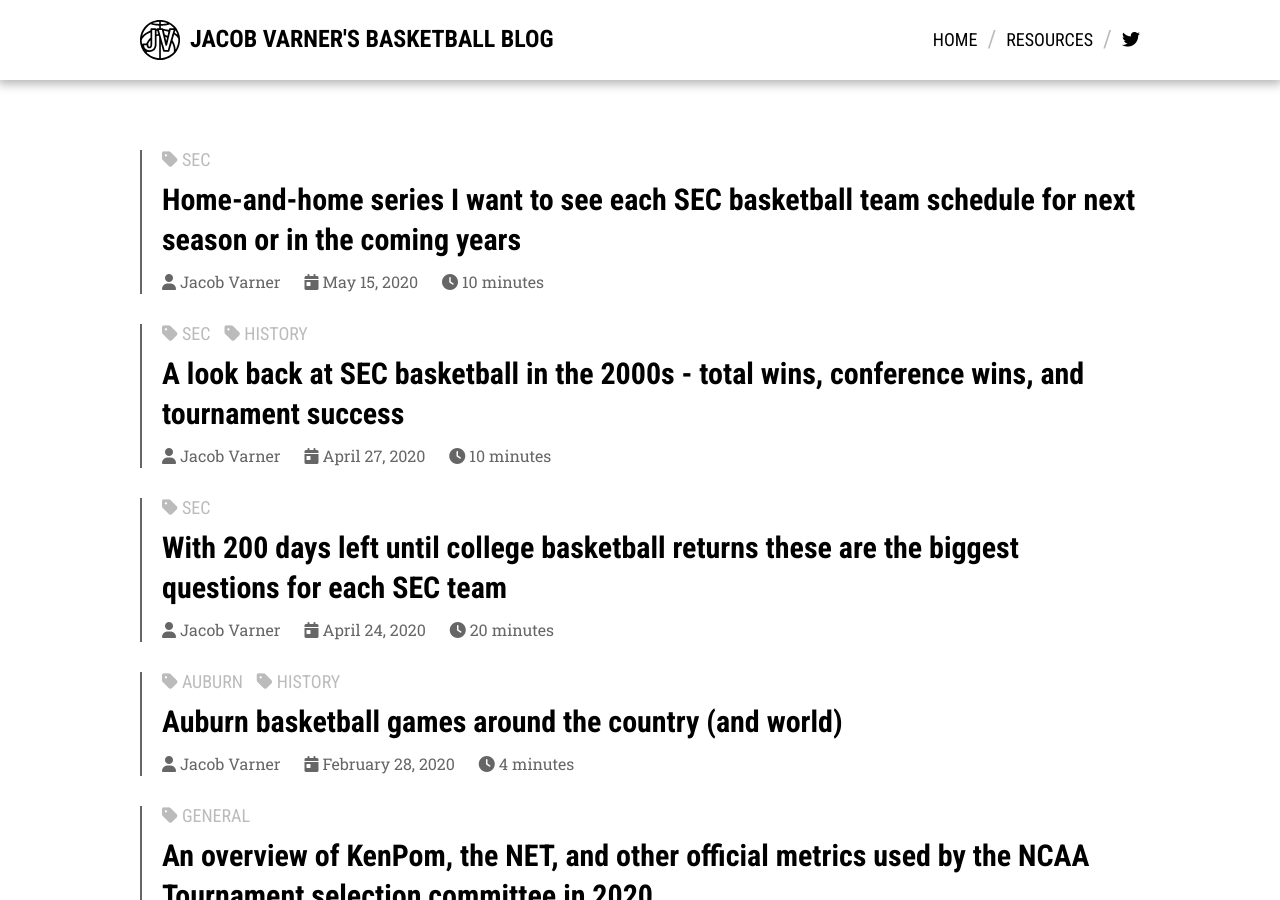
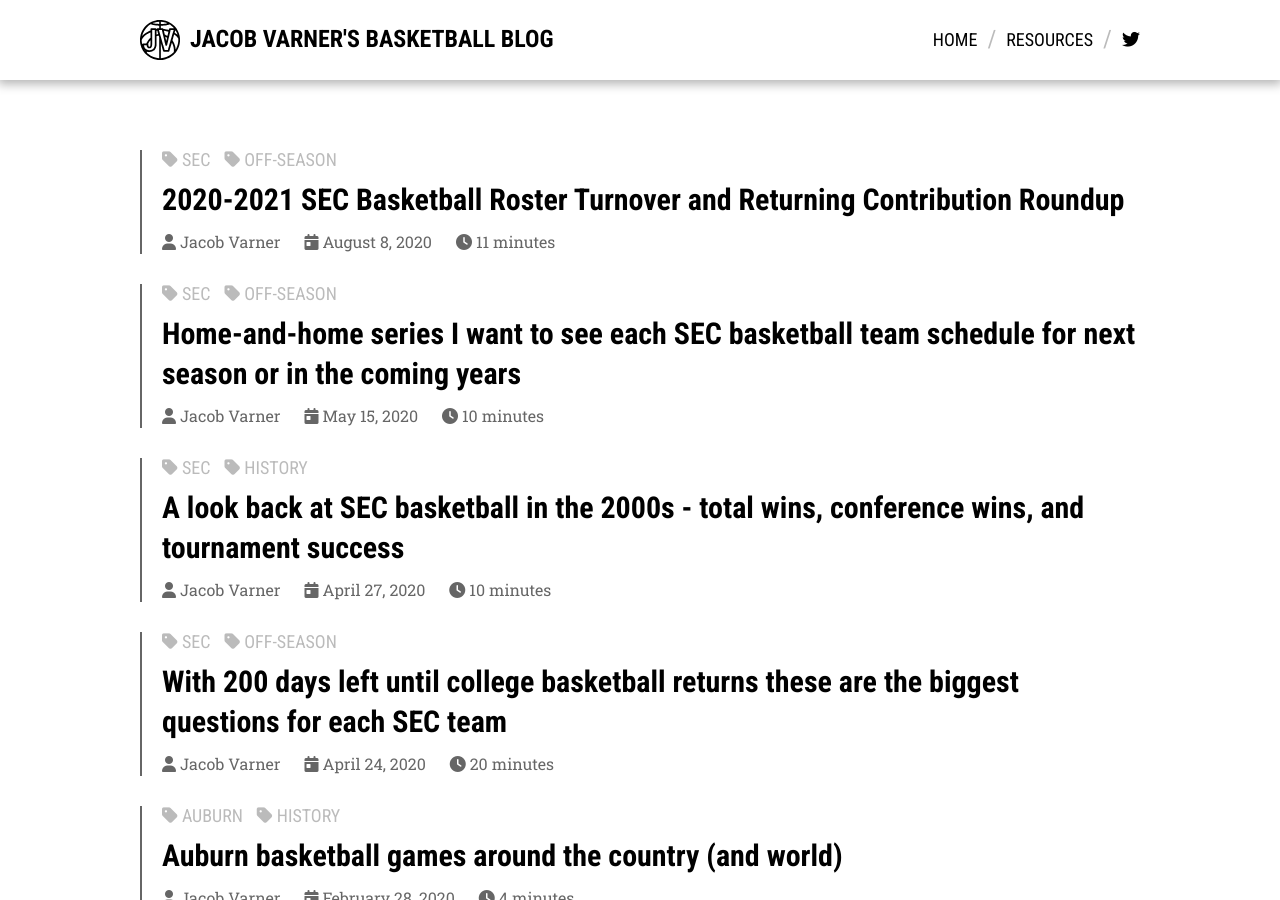
Before and after one commit to jacobvarner/hoops-jacobvarner, a Jekyll site: the page built from index.html, in a window 1280 px wide and 900 px high. Built offline with Jekyll 4.4.1, drawn with Linux system fonts in a browser that asks for light colours; nearby versions of some CDN libraries; the list of posts is cut into pages by our own code; some of the changed lines change nothing that is shown.

Commit message:
Added a new post on the roster turnover for the SEC.

```diff
--- a/_posts/2020-4-24-with-200-days-until-college-basketball-returns-these-are-the-biggest-questions-for-each-sec-basketball-team.md
+++ b/_posts/2020-4-24-with-200-days-until-college-basketball-returns-these-are-the-biggest-questions-for-each-sec-basketball-team.md
@@ -2,7 +2,7 @@
 layout: post
 title: With 200 days left until college basketball returns these are the biggest questions for each SEC team
 author: Jacob Varner
-tags: [SEC]
+tags: [SEC, Off-Season]
 time_to_read: 20 minutes
 ---
 
--- a/_posts/2020-5-15-home-and-home-series-I-want-to-see-each-sec-basketball-team-schedule-next-season-or-in-the-coming-years.md
+++ b/_posts/2020-5-15-home-and-home-series-I-want-to-see-each-sec-basketball-team-schedule-next-season-or-in-the-coming-years.md
@@ -2,7 +2,7 @@
 layout: post
 title: Home-and-home series I want to see each SEC basketball team schedule for next season or in the coming years
 author: Jacob Varner
-tags: [SEC]
+tags: [SEC, Off-Season]
 time_to_read: 10 minutes
 ---
 
--- /dev/null
+++ b/_posts/2020-8-8-2020-2021-sec-basketball-roster-turnover-and-returning-contribution-roundup.md
@@ -0,0 +1,357 @@
+---
+layout: post
+title: 2020-2021 SEC Basketball Roster Turnover and Returning Contribution Roundup
+author: Jacob Varner
+tags: [SEC, Off-Season]
+time_to_read: 11 minutes
+---
+
+To say it's been an odd off-season would be a major understatement, and even after college basketball shutting down almost five months ago, a totally normal 2020-2021 season is still in doubt. Despite all the uncertainty and incomplete end to last season, it seems that the rosters should be set for the upcoming season, whatever it may look like.
+
+I've been tracking roster changes all off-season, and now that all turnover should be mostly complete, I thought it was a good time to look at what each team loses and gains from both a personnel and statistical sense. With practice time and the transition to new situations likely looking different this fall, having less turnover could be even more advantageous this year than other years.
+
+Once there is a better sense of what the season will look like and schedules are finalized for each of the teams, I'll probably end up using this information to form my predictions, but for now I just have few general thoughts and observations.
+
+For each team, I have indicated players that have left, newly joined the team, and are continuing with their career. I've noted why certain players are leaving, and with the NBA Draft deadline passed (at least as far as the NCAA is concerned) this should be as finalized as can be with everything going on. I've noted the recruiting rankings of incoming players as well as whether incoming transfers are immediately eligible to play or currently have to sit out a year (%). I imagine more players will get eligibility waivers this year, but for now, I've assumed that everyone other than grad transfers and those that have already received a waiver will have to sit out.
+
+When calculating the returning contributions for each team, I included transfers that had to sit out last year as returning scholarship players because I believe that players that have a year to learn the system are a significant benefit to a team, especially this year. These players are obviously not included in the returning points, rebounds, assists, and minutes, however. Along with each percentage, I have included where that ranks compared to the rest of the SEC.
+
+_Recruiting class rankings and player rankings are based on the [247Sports Composite ratings](https://247sports.com/Season/2020-Basketball/CompositeTeamRankings/) as of August 7th._
+
+{% include ad-content.html %}
+
+### Alabama Crimson Tide
+
+![Alabama Basketball 2020 Roster Turnover][image1]
+
+**Returning Scholarship Players:** 53.85% (8th)
+
+**Returning Points:** 54.17% (9th)
+
+**Returning Rebounds:** 53.85% (9th)
+
+**Returning Assists:** 48.07% (8th)
+
+**Returning Minutes:** 52.73% (9th)
+
+**Incoming Recruiting Class National Rank:** 12th (6th)
+
+Entering his second season in Tuscaloosa, Nate Oats has to be thrilled to have John Petty back for his senior season. A healthy Herb Jones and young Jaden Shackelford with a quality year of experience under his belt will also help with the transition. The Crimson Tide are right in the middle of the league for all the returning contribution categories, but they still have plenty of talent joining the squad with the 12th ranked recruiting class, key transfers, and Jahvon Quinerly eligible after sitting out last season as a result of his transfer from Villanova.
+
+Nate Oats has plenty of weapons going into the season, and as a result Alabama is already getting tons of pre-season praise and expectations are reasonably high. If the incoming talented back court can help offset the loss of a projected first round draft pick in Kira Lewis and Alex Reese and Herb Jones can help the trio of 4-star forwards get acclimated and create a formidable front court, Alabama certainly has the potential for compete at the top of a very deep league this season.
+
+{% include ad-content.html %}
+
+### Arkansas Razorbacks
+
+![Arkansas Basketball 2020 Roster Turnover][image2]
+
+**Returning Scholarship Players:** 46.15% (10th)
+
+**Returning Points:** 33.39% (10th)
+
+**Returning Rebounds:** 25.05% (12th)
+
+**Returning Assists:** 23.10% (12th)
+
+**Returning Minutes:** 32.71% (12th)
+
+**Incoming Recruiting Class National Rank:** 8th (4th)
+
+Mason Jones leaving one year early for the NBA Draft is certainly leaving big shoes to fill, but Isaiah Joe opting to withdraw from the Draft and return gives Eric Musselman plenty of skill and experience in his own right. Similar to Alabama, Arkansas also loaded up with 4-stars and key transfers in the off-season and will hope that they all gel well and can make the most of whatever pre-season practice the current situation allows them.
+
+Having three grad transfers joining the team will help make up for the loss of upperclassmen, but the Razorbacks are going to need their three top-100 recruits to play up to the expectations of their rankings if the Razorbacks want to offset the large amount of contribution that is missing from last season.
+
+{% include ad-content.html %}
+
+### Auburn Tigers
+
+![Auburn Basketball 2020 Roster Turnover][image3]
+
+**Returning Scholarship Players:** 53.85% (8th)
+
+**Returning Points:** 15.87% (13th)
+
+**Returning Rebounds:** 18.48% (13th)
+
+**Returning Assists:** 10.58% (13th)
+
+**Returning Minutes:** 21.53% (13th)
+
+**Incoming Recruiting Class National Rank:** 9th (5th)
+
+It's a shame that Auburn's five seniors and star freshman Isaac Okoro didn't get the opportunity to make another March Madness run, but not Bruce Pearl has a major rebuilding project on his hands going into a year with a lot of unknowns. While almost all of the contribution is gone, Auburn does have bodies returning from last season's roster and that should count for something given the benefit of a full year of practice time and flashes of talent in some games down the stretch.
+
+Bruce Pearl did a good job of following up the 2020 Final Four run, but this challenge will likely be even bigger. A top-10 recruiting class led by Auburn's first McDonald's All-American, Sharife Cooper, will have a lot of early pressure, but based on the recruiting and talent scouting track record from the last few seasons I wouldn't doubt at least another freshman having a breakout year similar to Isaac Okoro and Chuma Okeke from the past two seasons. Expectations should stay low for Auburn this season, but low expectations is where Bruce Pearl has thrived almost his entire time at Auburn.
+
+{% include ad-content.html %}
+
+### Florida Gators
+
+![Florida Basketball 2020 Roster Turnover][image4]
+
+**Returning Scholarship Players:** 69.23% (3rd)
+
+**Returning Points:** 65.62% (4th)
+
+**Returning Rebounds:** 58.06% (7th)
+
+**Returning Assists:** 38.04% (10th)
+
+**Returning Minutes:** 68.03% (5th)
+
+**Incoming Recruiting Class National Rank:** 38th (10th)
+
+In most categories, Florida has a good amount of their contribution from last year returning, but it's most clear by the assists number that Andrew Nembhard opting to withdraw from the NBA Draft but transfer to Gonzaga will leave a key role open. Mike White still has quite a bit of talent returning and a decent recruiting class paired with two transfers that had to sit out last season.
+
+Florida almost always finds a way to work themselves towards the top of the SEC standings by the end of the year, but in my opinion, Mike White has also struggled to meet high expectations recently, especially in the beginning of the seasons. Nothing on Florida's roster gives me indication that they'll be a top team in the conference this season, but maybe a more average expectation is what the Gators need for Mike White to get his team to play to their potential for a full season.
+
+{% include ad-content.html %}
+
+### Georgia Bulldogs
+
+![Georgia Basketball 2020 Roster Turnover][image5]
+
+**Returning Scholarship Players:** 38.46% (11th)
+
+**Returning Points:** 30.56% (11th)
+
+**Returning Rebounds:** 27.15% (11th)
+
+**Returning Assists:** 43.39% (9th)
+
+**Returning Minutes:** 36.15% (11th)
+
+**Incoming Recruiting Class National Rank:** 33rd (8th)
+
+The Bulldogs finished almost dead last in the league last season and then lost a majority of their contribution with potential top pick Anthony Edwards and Rayshaun Hammonds leaving for the NBA Draft along with three key graduating seniors. Tom Crean did pick up some good grad transfers to help with the transition, but without a major star recruit last year, it'll be a tough task for Georgia to play for any relevance in the SEC this upcoming season.
+
+I think that the addition of Justin Kier from George Mason and Andrew Garcia from Stony Brook along with a returning Sahvir Wheeler that showed flashes last season, Georgia will have pretty good back court that can help steer the team. However, I don't see a lot coming in in the front court that can easily offset what the Bulldogs are losing. Tom Crean is a big name that has the potential to keep bringing excitement to Athens, but without a major NBA prospect and almost no real success on the court, it'll be hard for him to keep his seat from getting perpetually warm...again.
+
+{% include ad-content.html %}
+
+### Kentucky Wildcats
+
+![Kentucky Basketball 2020 Roster Turnover][image6]
+
+**Returning Scholarship Players:** 15.38% (14th)
+
+**Returning Points:** 5.98% (14th)
+
+**Returning Rebounds:** 8.71% (14th)
+
+**Returning Assists:** 1.20% (14th)
+
+**Returning Minutes:** 7.62% (14th)
+
+**Incoming Recruiting Class National Rank:** 1st (1st)
+
+In typical John Calipari fashion, Kentucky once again loses almost every bit of contribution from the previous year, but replaces it with a top notch recruiting class. With five top-40 prospects coming to Lexington there is once again plenty of talent for the Wildcats, but the biggest question remaining that will determine if this Kentucky team is a national title contender or just a SEC contender is the eligibility of Wake Forest transfer, Oliver Sarr.
+
+The complete roster turnover certainly isn't an unfamiliar situation for the Wildcats, but with the potential of limited practice time and a possible conference only schedule, it could be interesting to see how it affects the young, talented team. Typically Kentucky has slight growing pains at the beginning of a season and then almost always finds their form when it matters most, but I would expect an atypical schedule could make that an even bigger issue and put more pressure on the young guys to get it going even earlier.
+
+{% include ad-content.html %}
+
+### LSU Tigers
+
+![LSU Basketball 2020 Roster Turnover][image7]
+
+**Returning Scholarship Players:** 38.46% (11th)
+
+**Returning Points:** 54.43% (8th)
+
+**Returning Rebounds:** 53.90% (8th)
+
+**Returning Assists:** 58.79% (5th)
+
+**Returning Minutes:** 56.22% (8th)
+
+**Incoming Recruiting Class National Rank:** 6th (3rd)
+
+With Emmitt Williams opting to remain in the NBA Draft and Skyler Mays graduating, LSU is losing key pieces, but they got more good news overall with Trendon Watford and Javonte Smart deciding to return. Another top recruiting class will also help Will Wade and the Tigers reload and once again compete for the SEC championship.
+
+At this point, I think Kentucky, LSU, and Tennessee look like the front-runners in the SEC, but depending on how things continue to develop regarding delays and schedule changes, the Tigers will get the added benefit of having key returning pieces from another good team last year to help their young and talented additions have more time to adjust and contribute.
+
+{% include ad-content.html %}
+
+### Mississippi Rebels
+
+![Mississippi Basketball 2020 Roster Turnover][image8]
+
+**Returning Scholarship Players:** 69.23% (3rd)
+
+**Returning Points:** 54.62% (7th)
+
+**Returning Rebounds:** 61.39% (5th)
+
+**Returning Assists:** 64.16% (4th)
+
+**Returning Minutes:** 60.79% (7th)
+
+**Incoming Recruiting Class National Rank:** 64th (12th)
+
+Ole Miss will be missing quite a bit of scoring with Breein Tyree graduating, but they return a good enough portion of their roster with more experience under their belts. The addition of two graduate transfers will help the Rebels be one of the more experienced teams in the league, and that might end up being an extra benefit this season.
+
+The experience and known talent will be very beneficial, but Kermit Davis also has a top-40 freshman guard, Matthew Murrell, coming in to add even more scoring and hopefully be a quality replacement for Tyree. Kermit Davis has shown signs of being one of the better coaches in the league, so with the addition of a top recruit and plenty of returning talent, Ole Miss might have a chance to take their shot at competing for the top of the league and a chance to return to the NCAA tournament, whatever it may end up looking like.
+
+{% include ad-content.html %}
+
+### Mississippi State Bulldogs
+
+![Mississippi State Basketball 2020 Roster Turnover][image9]
+
+**Returning Scholarship Players:** 30.77% (13th)
+
+**Returning Points:** 27.87% (12th)
+
+**Returning Rebounds:** 28.53% (10th)
+
+**Returning Assists:** 26.51% (11th)
+
+**Returning Minutes:** 36.97% (10th)
+
+**Incoming Recruiting Class National Rank:** 36th (9th)
+
+Despite having just one scholarship senior last season, Ben Howland finds himself with quite the turnaround after three players elected to declare early for the NBA Draft and four other scholarship players transferred. Given all of the talent and contribution not returning, I'm not sure an average recruiting class with all but one of the five man group being ranked outside of the top-200 is going to cut it.
+
+Mississippi State had one of their better chances to challenge for the SEC championship last season and ended up finishing fourth. Now with so much turnover and not a lot of incoming talent that immediately stands out, Ben Howland might have his most difficult coaching job since taking over in Starkville five years ago.
+
+{% include ad-content.html %}
+
+### Missouri Tigers
+
+![Missouri Basketball 2020 Roster Turnover][image10]
+
+**Returning Scholarship Players:** 76.92% (2nd)
+
+**Returning Points:** 88.37% (1st)
+
+**Returning Rebounds:** 76.35% (1st)
+
+**Returning Assists:** 94.60% (1st)
+
+**Returning Minutes:** 88.18% (1st)
+
+**Incoming Recruiting Class National Rank:** 157th (14th)
+
+Missouri is retuning almost everybody and leads the SEC in contribution for points, rebounds, assists and minutes. There were times last season where it looked like the Tigers were showing signs of finally figuring things out in Columbia, but with every major player other than Reed Nikko returning, Cuonzo Martin's squad could finally be relevant. At the very least, Missouri has the title of sleeper on lock for next season.
+
+I've mentioned several times throughout this post that I think experience will be more valuable than talent next season because of the uncertainty and likely loss of practice time, therefore I will not be shocked if Missouri uses that massive advantage to makes some noise this year. Now is the time to make the most of it, because with six seniors and three juniors next season and just a single low ranked recruit adding youth there might not be a better opportunity for the Tigers.
+
+{% include ad-content.html %}
+
+### South Carolina Gamecocks
+
+![South Carolina Basketball 2020 Roster Turnover][image11]
+
+**Returning Scholarship Players:** 84.62% (1st)
+
+**Returning Points:** 73.49% (2nd)
+
+**Returning Rebounds:** 66.67% (3rd)
+
+**Returning Assists:** 74.38% (2nd)
+
+**Returning Minutes:** 73.96% (2nd)
+
+**Incoming Recruiting Class National Rank:** 94th (13th)
+
+Like Missouri, South Carolina returns a ton of contribution, but in South Carolina's case, they're coming off another signature Frank Martin season where the Gamecocks surpassed expectations and still managed to finish in the top half of the league. AJ Lawson deciding to withdraw from the NBA Draft and return will be a key piece for the Gamecocks to rely on and I trust Frank Martin to make the most of all the returning experience and get them playing together well.
+
+After sitting out last season, Seventh Woods is also now eligible after transferring from North Carolina and he's also joined by two 3-star recruits as the only newcomers. I believe that the SEC will have even more talent this upcoming season than the last two years, but given South Carolina finished at 10-8 last year and returns almost everyone, I'd lean towards a top half finish for Frank Martin's squad being the floor going into the year and if they surpass expectations like they often do, another run in the NCAA tournament is possible.
+
+{% include ad-content.html %}
+
+### Tennessee Volunteers
+
+![Tennessee Basketball 2020 Roster Turnover][image12]
+
+**Returning Scholarship Players:** 69.23% (3rd)
+
+**Returning Points:** 67.68% (3rd)
+
+**Returning Rebounds:** 69.69% (2nd)
+
+**Returning Assists:** 56.47% (7th)
+
+**Returning Minutes:** 68.69% (3rd)
+
+**Incoming Recruiting Class National Rank:** 4th (2nd)
+
+Jordan Bowden and Lamonte Turner are big losses for the Vols, but they are still in a great position to get back to the top of the league with Yves Pons opting to withdraw from the NBA Draft and return at the last moment to join John Fulkerson to anchor the front court. While Tennessee is another team returning a bunch of talent, they also add the nations 4th best recruiting class that includes two 5-star, top-20 players.
+
+Rick Barnes has probably the most talent returning and adds the second best recruiting class in the SEC. While the SEC seems to be made up of teams either returning key talent or adding a bunch of new talent this year, Tennessee manages to do both. The SEC will be nothing close to a easy league to predict, but assuming everything goes as planned, I think I'm already fairly confident in picking Tennessee as the preseason favorite.
+
+{% include ad-content.html %}
+
+### Texas A&M Aggies
+
+![Texas A&M Basketball 2020 Roster Turnover][image13]
+
+**Returning Scholarship Players:** 61.54% (7th)
+
+**Returning Points:** 60.56% (5th)
+
+**Returning Rebounds:** 60.16% (6th)
+
+**Returning Assists:** 68.47% (3rd)
+
+**Returning Minutes:** 65.31% (6th)
+
+**Incoming Recruiting Class National Rank:** 19th (7th)
+
+Buzz Williams joins Nate Oates and Eric Musselman as the most recent batch of highly touted up-and-coming coaches to join the league last season. With all going into their second year in the SEC, Buzz Williams will try to keep up with them through returning talent and a highly ranked recruiting class of his own.
+
+The Aggies won enough games last season to finish in the top of the league after a pretty poor non-conference showing. If Buzz Williams can get this years team to match the full season to last year's conference play success, Texas A&M might have enough to make it back to the post-season. The two top-100, 4-stars joining the squad along with graduate transfer Kevin Marfo should provide a spark to pair with the returning skill and hopefully the Aggies can get back into conference title convention if things go their way.
+
+{% include ad-content.html %}
+
+### Vanderbilt Commodores
+
+![Vanderbilt Basketball 2020 Roster Turnover][image14]
+
+**Returning Scholarship Players:** 69.23% (3rd)
+
+**Returning Points:** 57.12% (6th)
+
+**Returning Rebounds:** 66.67% (3rd)
+
+**Returning Assists:** 57.26% (6th)
+
+**Returning Minutes:** 68.37% (4th)
+
+**Incoming Recruiting Class National Rank:** 58th (11th)
+
+While Vanderbilt did manage to win three more games last season compared to the season before, it just mean the Commodores finished 3-15 and at the bottom of the league once again. To make things worse, they also did that while having two players, Aaron Nesmith and Saben Lee, good enough to leave early after the year and declare for the NBA Draft.
+
+Jerry Stackhouse has returning players such as Scotty Pippen Jr that showed flashes of success last season, but considering how much faster the rest of the SEC seems to be adding significant talent, it's not looking good once again for basketball in Nashville. Jerry Stackhouse was another big name to be added to the SEC, but if he can't win on the court and can't even use the name recognition to land good recruiting classes, his stay in the league might be fairly short, just like his predecessor.
+
+{% include ad-content.html %}
+
+### Returning Contribution Overview
+
+![SEC Basketball Returning Contribution Summary Table][image15]
+
+While it looks less and less likely each day, I'm hoping that 90+ days is enough for the US to get this pandemic figured out and we can have a mostly normal college basketball season. I obviously look forward to basketball season each season seemingly more than the last, but this year in particular seems to be looking more like another very competitive year for SEC basketball and I'd hate to see us all miss out on it.
+
+There is once again an influx of young talent with half of the league finishing with top-20 recruiting classes but there are also a ton of guys that decided to keep the NBA waiting and return to the SEC. Those teams that do return a good bit of talent might have a leg up on the rest of the competition assuming things are going to be a little weird this year, but it could also go the other way and young guys might not have as much pressure on them without fans and normal hostile SEC basketball environments.
+
+Here's to hoping that everyone does their part and keeps thinking of others and wearing a mask and keeping a distance whenever possible. I really want SEC basketball and I think the turnover will make for an extra exciting season if we are fortunate enough to get one.
+
+{% include ad-content.html %}
+
+[image1]: {{ "/images/2020-8-8/Alabama Basketball 2020 Roster Turnover.png" | relative_url }}
+[image2]: {{ "/images/2020-8-8/Arkansas Basketball 2020 Roster Turnover.png" | relative_url }}
+[image3]: {{ "/images/2020-8-8/Auburn Basketball 2020 Roster Turnover.png" | relative_url }}
+[image4]: {{ "/images/2020-8-8/Florida Basketball 2020 Roster Turnover.png" | relative_url }}
+[image5]: {{ "/images/2020-8-8/Georgia Basketball 2020 Roster Turnover.png" | relative_url }}
+[image6]: {{ "/images/2020-8-8/Kentucky Basketball 2020 Roster Turnover.png" | relative_url }}
+[image7]: {{ "/images/2020-8-8/LSU Basketball 2020 Roster Turnover.png" | relative_url }}
+[image8]: {{ "/images/2020-8-8/Mississippi Basketball 2020 Roster Turnover.png" | relative_url }}
+[image9]: {{ "/images/2020-8-8/Mississippi State Basketball 2020 Roster Turnover.png" | relative_url }}
+[image10]: {{ "/images/2020-8-8/Missouri Basketball 2020 Roster Turnover.png" | relative_url }}
+[image11]: {{ "/images/2020-8-8/South Carolina Basketball 2020 Roster Turnover.png" | relative_url }}
+[image12]: {{ "/images/2020-8-8/Tennessee Basketball 2020 Roster Turnover.png" | relative_url }}
+[image13]: {{ "/images/2020-8-8/Texas AM Basketball 2020 Roster Turnover.png" | relative_url }}
+[image14]: {{ "/images/2020-8-8/Vanderbilt Basketball 2020 Roster Turnover.png" | relative_url }}
+[image15]: {{ "/images/2020-8-8/SEC Basketball Returning Contribution Summary Table.png" | relative_url }}
```
Also changed, not shown: images/2020-8-8/Alabama Basketball 2020 Roster Turnover.png (added), images/2020-8-8/Arkansas Basketball 2020 Roster Turnover.png (added), images/2020-8-8/Auburn Basketball 2020 Roster Turnover.png (added), images/2020-8-8/Florida Basketball 2020 Roster Turnover.png (added), images/2020-8-8/Georgia Basketball 2020 Roster Turnover.png (added), images/2020-8-8/Kentucky Basketball 2020 Roster Turnover.png (added), images/2020-8-8/LSU Basketball 2020 Roster Turnover.png (added), images/2020-8-8/Mississippi Basketball 2020 Roster Turnover.png (added), images/2020-8-8/Mississippi State Basketball 2020 Roster Turnover.png (added), images/2020-8-8/Missouri Basketball 2020 Roster Turnover.png (added), images/2020-8-8/SEC Basketball Returning Contribution Summary Table.png (added), images/2020-8-8/South Carolina Basketball 2020 Roster Turnover.png (added), images/2020-8-8/Tennessee Basketball 2020 Roster Turnover.png (added), images/2020-8-8/Texas AM Basketball 2020 Roster Turnover.png (added), 1 more files, 1 other file.
